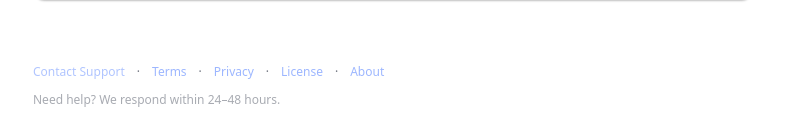
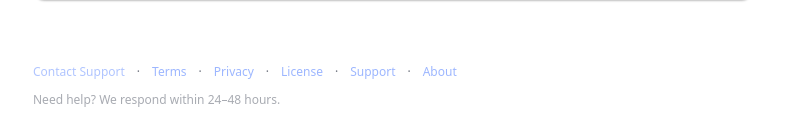
Before and after one commit to aveeno350-ctrl/hook-script-studio, a Next.js app: page / in a window 1280 px wide. Shown: the part 985-1122 px from the top of the page, without its empty margins (247-1032 px from the left). Built offline with nearby package versions, Linux system fonts and the light colour scheme; no server answers.

Commit message:
Update page.tsx

```diff
--- a/app/page.tsx
+++ b/app/page.tsx
@@ -435,6 +435,10 @@ setTimeout(() => outRef.current?.scrollIntoView({ behavior: "smooth", block: "st
     <span>·</span>
     <a className="hover:underline" href="/license">License</a>
     <span>·</span>
+    <a className="hover:underline" href="/support">
+      Support
+    </a>
+    <span>·</span>
     <a className="hover:underline" href="/about">
       About
     </a>
```
